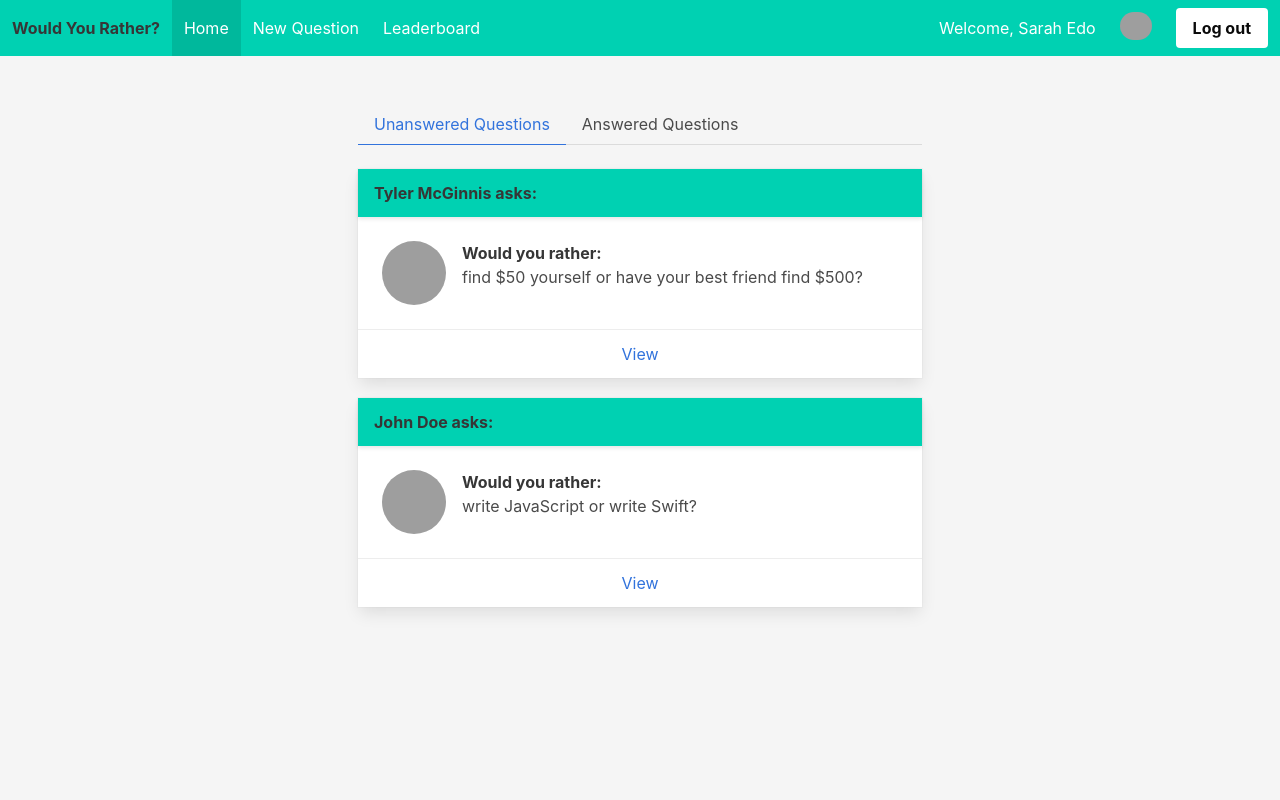
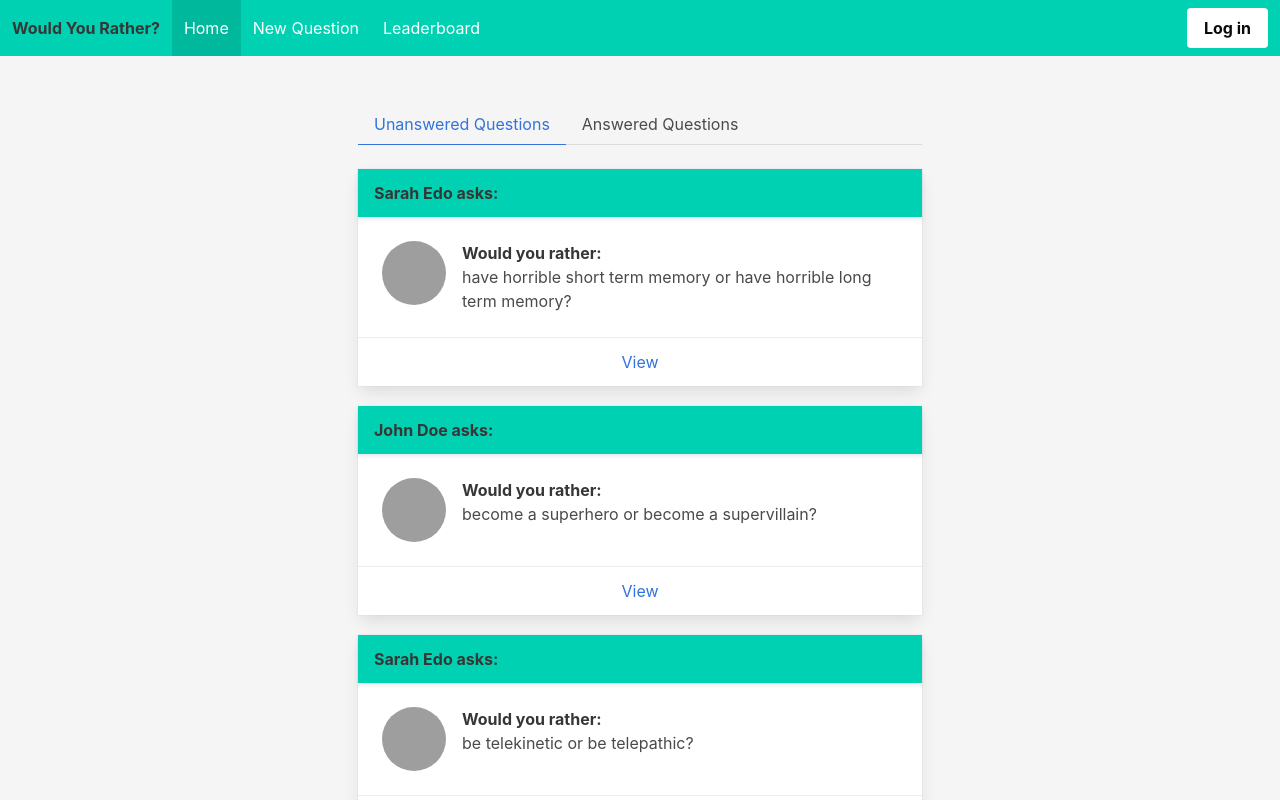
Before and after one commit to liyb-gz/reactnd-would-you-rather, a React (Create React App) app: page / in a window 1280 px wide. Both pictures are taken after a click on the link "Log out". Shown: the top 800 px of the page. Built offline with nearby package versions, Linux system fonts and the light colour scheme; grey boxes are pictures that could not be loaded.

Commit message:
Create logout function

```diff
--- a/src/components/Nav.js
+++ b/src/components/Nav.js
@@ -1,6 +1,7 @@
 import React, { Component, Fragment } from "react";
 import { connect } from "react-redux";
-import { NavLink } from "react-router-dom";
+import { NavLink, Link } from "react-router-dom";
+import { setAuthedUser } from "../actions/authedUser";
 
 export class Nav extends Component {
   state = {
@@ -12,7 +13,7 @@ export class Nav extends Component {
     });
   };
   render() {
-    const { currentUser } = this.props;
+    const { currentUser, logoutUser } = this.props;
     const { isActive } = this.state;
     return (
       <nav
@@ -82,7 +83,7 @@ export class Nav extends Component {
                 </div>
                 <div className="navbar-item">
                   <div className="buttons">
-                    <a className="button is-white">
+                    <a className="button is-white" onClick={logoutUser}>
                       <strong>Log out</strong>
                     </a>
                   </div>
@@ -91,9 +92,9 @@ export class Nav extends Component {
             ) : (
               <div className="navbar-item">
                 <div className="buttons">
-                  <button className="button is-white">
+                  <Link to="/login" className="button is-white">
                     <strong>Log in</strong>
-                  </button>
+                  </Link>
                 </div>
               </div>
             )}
@@ -111,4 +112,12 @@ function mapStateToProps(state) {
   };
 }
 
-export default connect(mapStateToProps)(Nav);
+function mapDispatchToProps(dispatch) {
+  return {
+    logoutUser: () => {
+      dispatch(setAuthedUser(null));
+    },
+  };
+}
+
+export default connect(mapStateToProps, mapDispatchToProps)(Nav);
```
